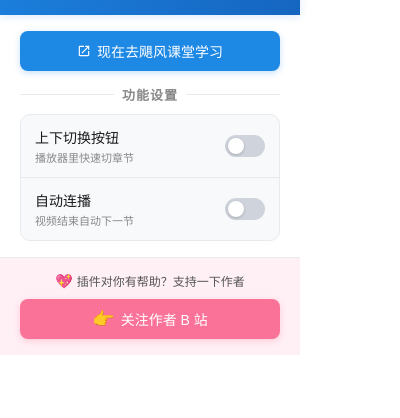
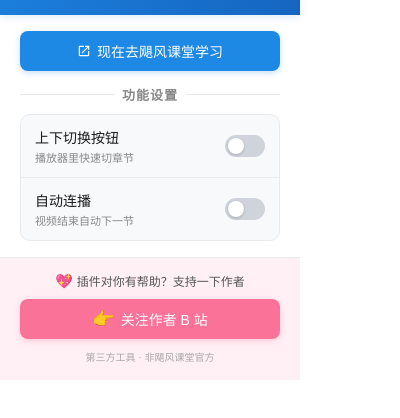
Before and after one commit to itchaox/ysjf-player-enhancer, a browser extension: page popup.html in a window 400 px wide. Shown: the part 112-530 px from the top of the page. Drawn offline with Linux system fonts and the light colour scheme.

Commit message:
docs+ui: 增加第三方工具标识
README.md:
- 在免责声明后加一行：第三方工具，非飓风课堂官方出品
- 降低商标混淆风险，避免用户误以为是官方工具

popup.html:
- 底部增加一行小字「第三方工具 · 非飓风课堂官方」
- 样式：10px 灰色半透明，居中

目的：
- 让用户明确知道这是个人项目，不是飓风课堂官方
- 减少商标侵权风险
- 增加透明度和专业感

```diff
--- a/popup.html
+++ b/popup.html
@@ -247,6 +247,13 @@
         font-size: 18px;
         line-height: 1;
       }
+      .footer-disclaimer {
+        margin: 10px 0 0;
+        font-size: 10px;
+        color: var(--text-3);
+        text-align: center;
+        opacity: 0.7;
+      }
     </style>
   </head>
   <body>
@@ -312,6 +319,7 @@
       >
         <span class="follow-emoji">👉</span>关注作者 B 站
       </a>
+      <p class="footer-disclaimer">第三方工具 · 非飓风课堂官方</p>
     </div>
 
     <script src="popup.js"></script>
```
Also changed, not shown: README.md.
